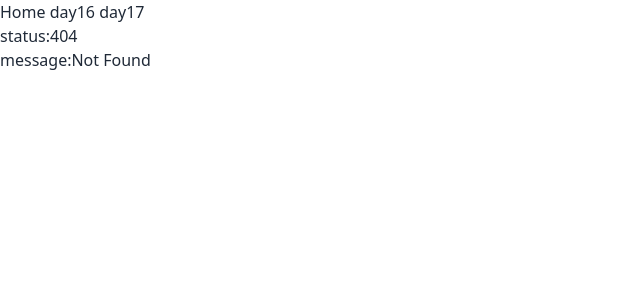
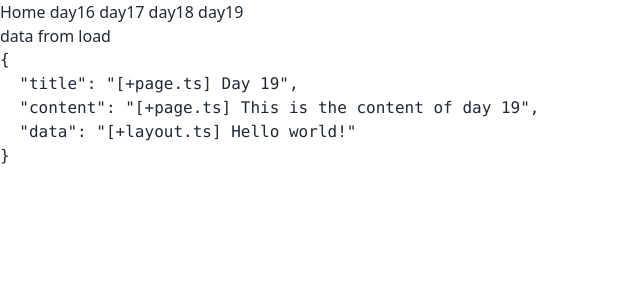
Before and after one commit to toddLiao469469/30days-for-svelte5, a SvelteKit app: page /day19 in a window 1280 px wide. Before the commit this address had no page. Shown: the top 300 px of the page, without its empty margins (0-640 px from the left). Built offline with nearby package versions, Linux system fonts and the light colour scheme.

Commit message:
feat: add day19 (#11)

```diff
--- a/src/routes/+layout.svelte
+++ b/src/routes/+layout.svelte
@@ -16,6 +16,8 @@
 	<a href="/">Home</a>
 	<a href="/day16">day16</a>
 	<a href="/day17">day17</a>
+	<a href="/day18">day18</a>
+	<a href="/day19">day19</a>
 </nav>
 
 <QueryClientProvider client={queryClient}>
--- /dev/null
+++ b/src/routes/day19/+layout.server.ts
@@ -0,0 +1,7 @@
+import type { LayoutServerLoad } from './$types';
+
+export const load: LayoutServerLoad = () => {
+	return {
+		data: '[+layout.server.ts] Hello world!'
+	};
+};
--- /dev/null
+++ b/src/routes/day19/+layout.ts
@@ -0,0 +1,8 @@
+import type { LayoutLoad } from './$types';
+
+export const load: LayoutLoad = ({ data }) => {
+	console.log('+layout.ts load', data);
+	return {
+		data: '[+layout.ts] Hello world!'
+	};
+};
--- /dev/null
+++ b/src/routes/day19/+page.server.ts
@@ -0,0 +1,11 @@
+import type { PageServerLoad } from './$types';
+
+export const load: PageServerLoad = async () => {
+	console.log('+page.server.ts load');
+
+	return {
+		title: '[+page.server.ts] Day 19',
+		content: '[+page.server.ts] This is the content of day 19',
+		source: 'server'
+	};
+};
--- /dev/null
+++ b/src/routes/day19/+page.svelte
@@ -0,0 +1,12 @@
+<script lang="ts">
+	import type { PageData } from './$types';
+
+	interface Props {
+		data: PageData;
+	}
+	let { data }: Props = $props();
+	console.log('svelte');
+</script>
+
+<h1>data from load</h1>
+<pre>{JSON.stringify(data, null, 2)}</pre>
--- /dev/null
+++ b/src/routes/day19/+page.ts
@@ -0,0 +1,10 @@
+import type { PageLoad } from './$types';
+
+export const load: PageLoad = ({ data }) => {
+	console.log('+page.ts load;');
+	console.log(data);
+	return {
+		title: '[+page.ts] Day 19',
+		content: '[+page.ts] This is the content of day 19'
+	};
+};
```
